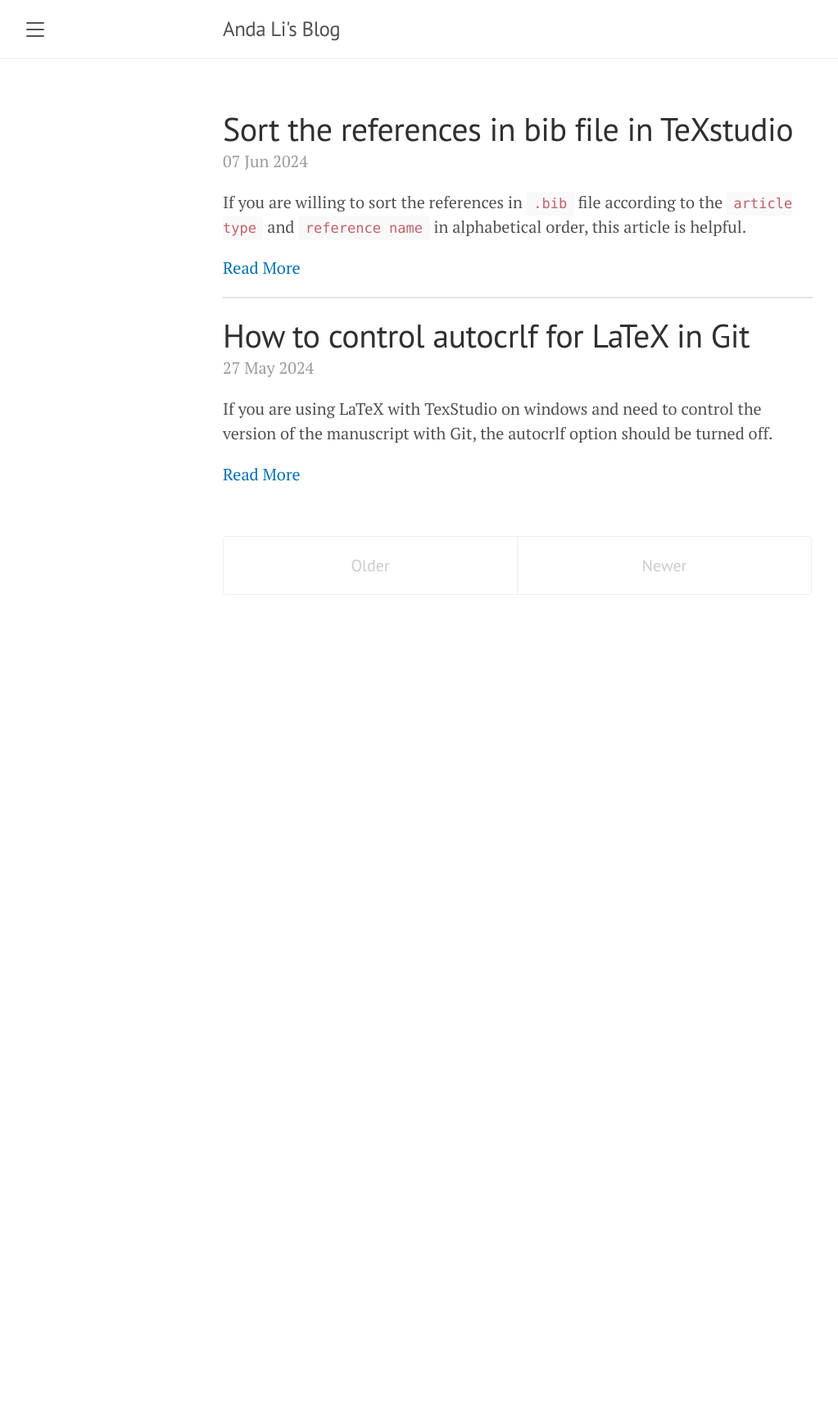
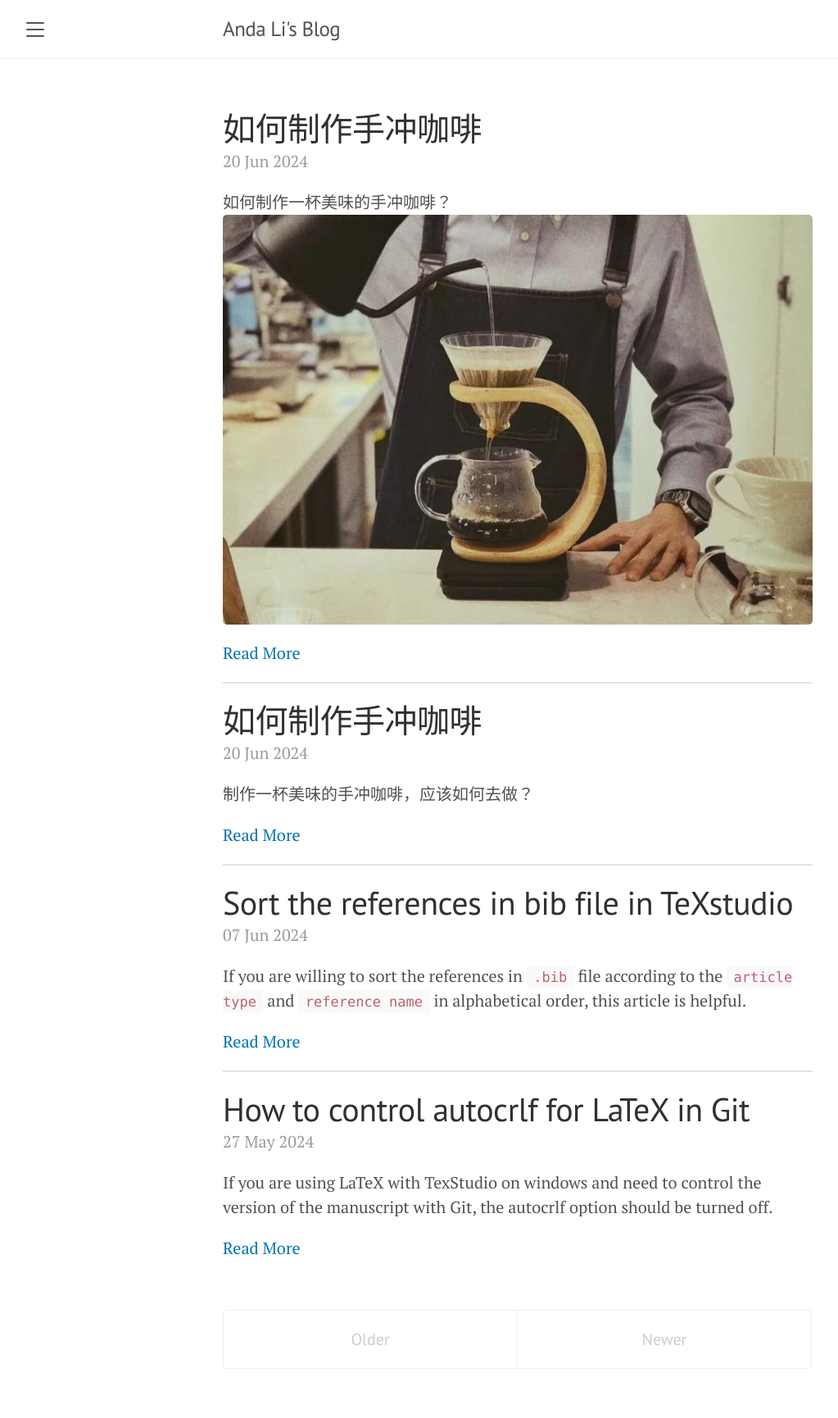
Before and after one commit to andali89/blog, a Jekyll site: the page built from index.html, in a window 1280 px wide. Shown: the whole page at 82% size, without its empty margins (8-1031 px from the left). Built offline with Jekyll 4.4.1, drawn with Linux system fonts in a browser that asks for light colours; the list of posts is cut into pages by our own code; before the commit the page ends 900 px from its top, so only the background shows below that.

Commit message:
update posts

```diff
--- /dev/null
+++ b/_posts/2024-06-20-make-coffe.md
@@ -0,0 +1,17 @@
+---
+layout: post
+title: 如何制作手冲咖啡
+---
+
+制作一杯美味的手冲咖啡，应该如何去做？
+
+## 材料
+1. 水温92度左右。225g
+2. 咖啡粉。15g
+
+## 三段式注水过程
+
+1. 沿中心注入30g水焖蒸，30-40S (干燥)。
+2. 划圈注水至150g。
+3. 中间有点干燥时，注水至225g结束。
+4. 总萃取时间1分30秒至2分。
--- /dev/null
+++ b/_posts/2024-06-20-make-coffee.md
@@ -0,0 +1,19 @@
+---
+layout: post
+title: 如何制作手冲咖啡
+---
+
+如何制作一杯美味的手冲咖啡？
+![Coffe]({{ site.baseurl}}/assets/pics/makecoffe.jpeg "Coffe")
+
+
+## 材料
+1. 水温92度左右。225g
+2. 咖啡粉。15g
+
+## 三段式注水过程
+
+1. 沿中心注入30g水焖蒸，30-40S (干燥)。
+2. 划圈注水至150g。
+3. 中间有点干燥时，注水至225g结束。
+4. 总萃取时间1分30秒至2分。
```
Also changed, not shown: _posts/2024-06-07-sort-bib-references.md (+1 -1 lines), assets/pics/makecoffe.jpeg (added).
